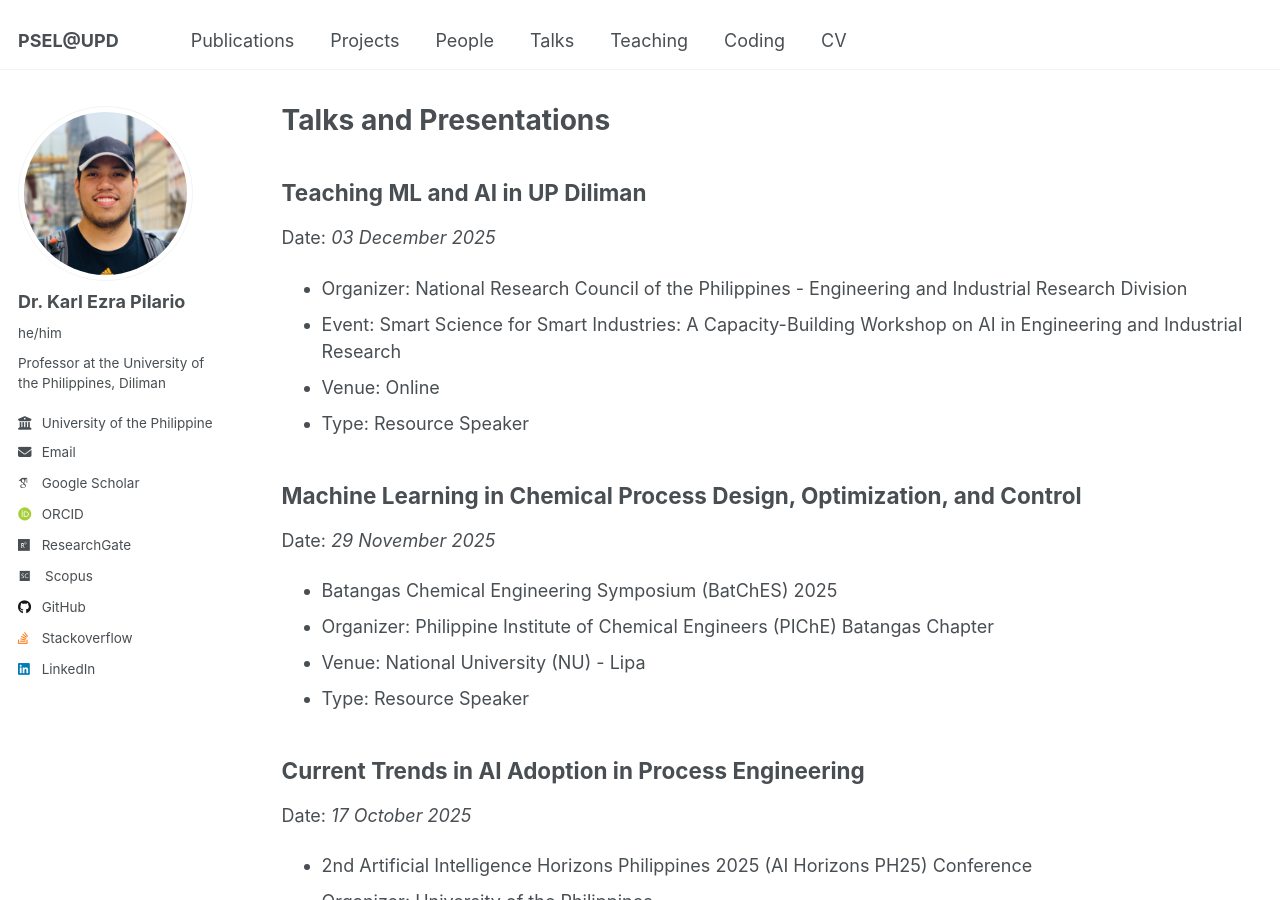
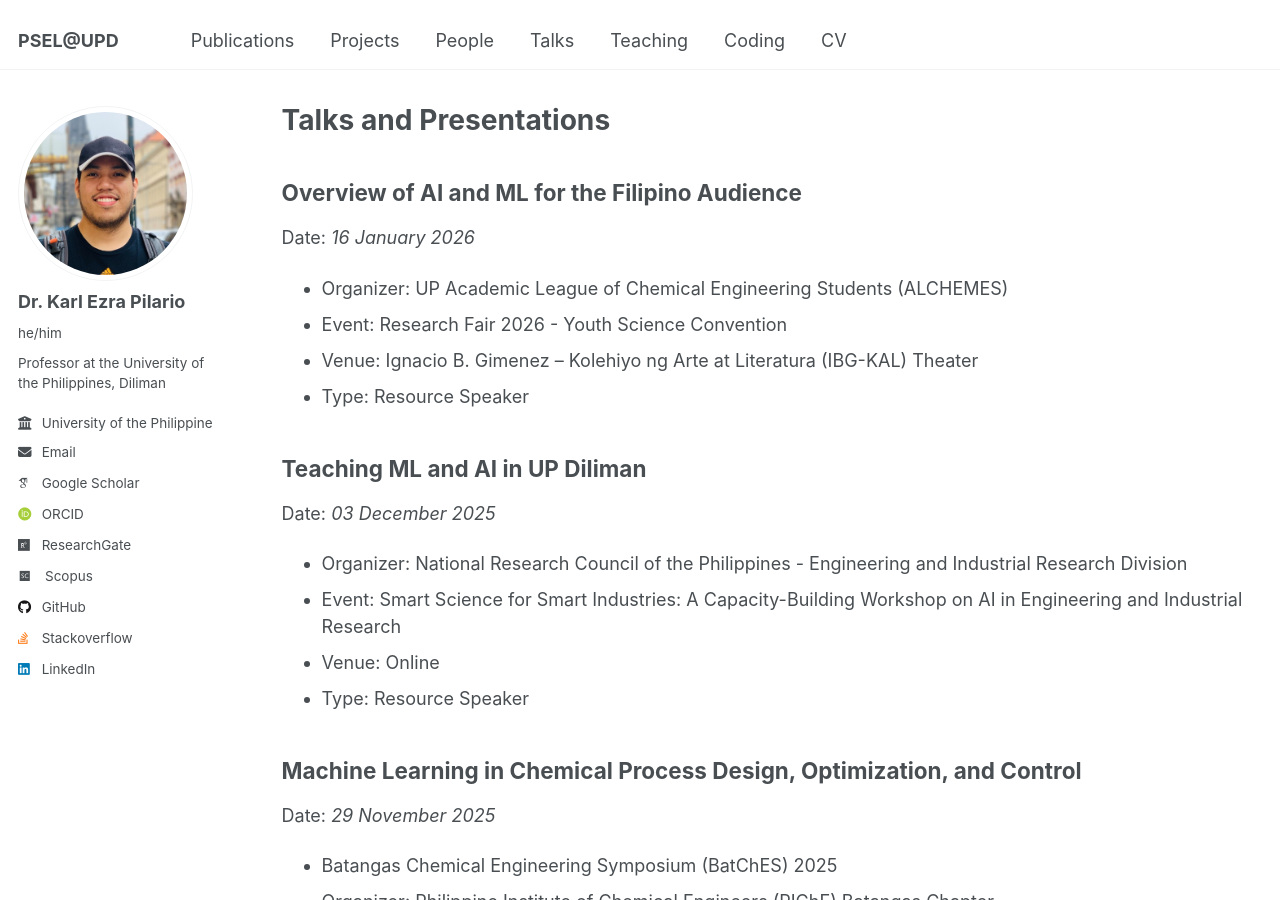
Before and after one commit to kspilario/kspilario.github.io, a Jekyll site: the page built from _pages/talks.md, in a window 1280 px wide and 900 px high. Built offline with Jekyll 4.4.1, drawn with Linux system fonts in a browser that asks for light colours; some web fonts are replaced.

Commit message:
Update talks.md

```diff
--- a/_pages/talks.md
+++ b/_pages/talks.md
@@ -4,6 +4,13 @@ title: "Talks and Presentations"
 permalink: /talks/
 author_profile: true
 ---
+
+## Overview of AI and ML for the Filipino Audience
+Date: *16 January 2026*
+* Organizer: UP Academic League of Chemical Engineering Students (ALCHEMES)
+* Event: Research Fair 2026 - Youth Science Convention
+* Venue: Ignacio B. Gimenez – Kolehiyo ng Arte at Literatura (IBG-KAL) Theater
+* Type: Resource Speaker
 
 ## Teaching ML and AI in UP Diliman
 Date: *03 December 2025*
```
